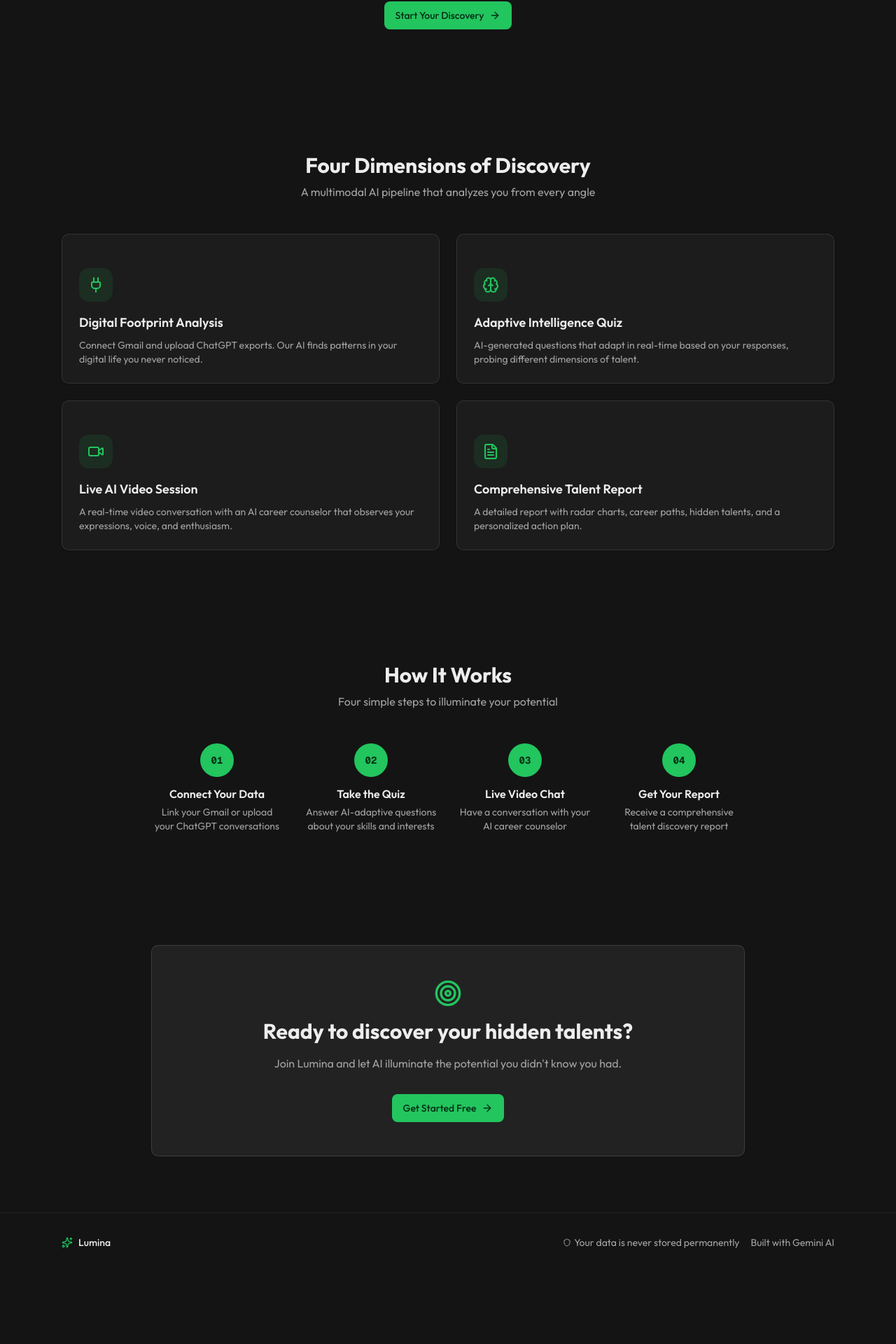
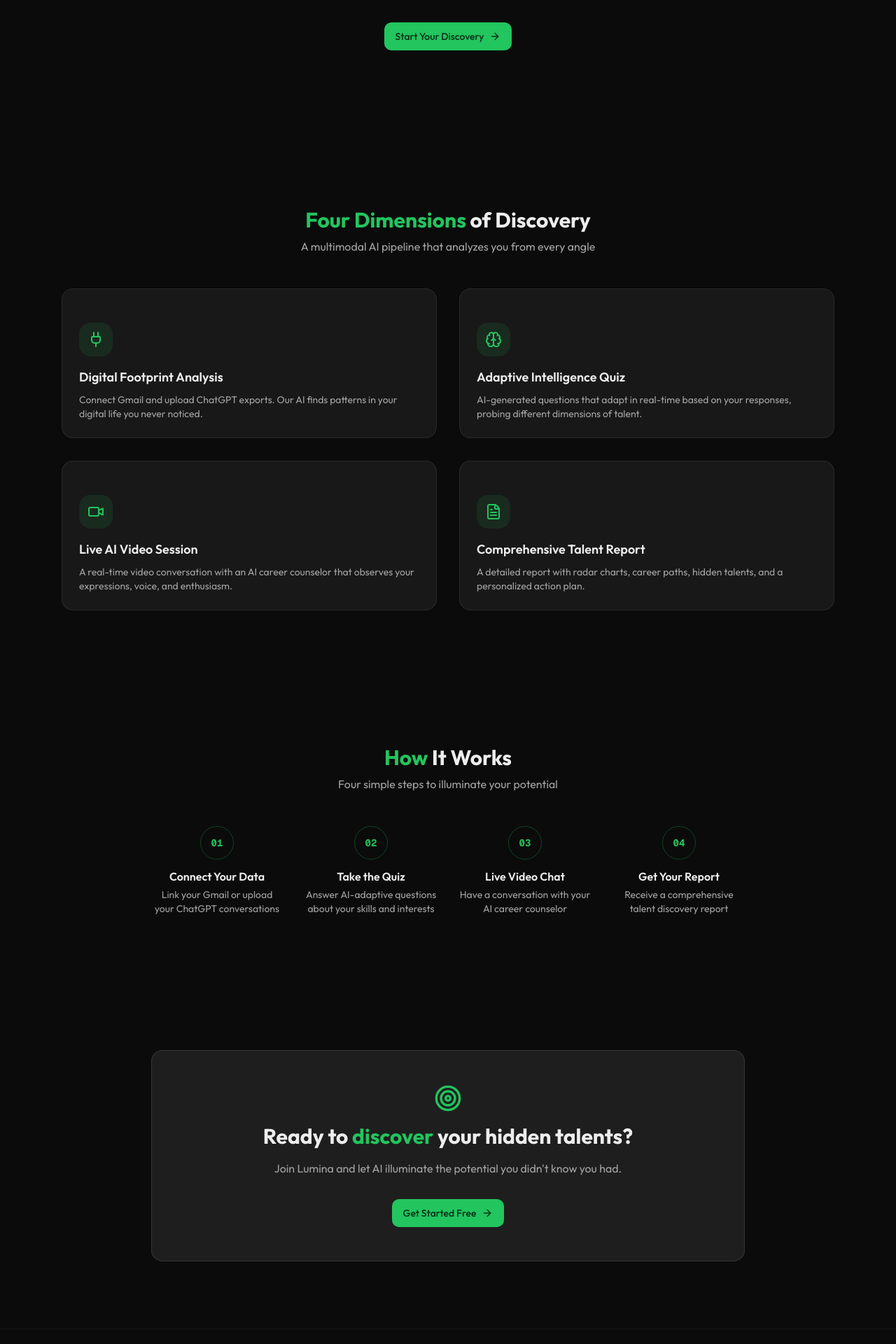
Before and after one commit to abdurshd/lumina, a Next.js app: page / in a window 1280 px wide. Shown: the part 486-2406 px from the top of the page at 70% size. Before the commit the page ends 2303 px from the top, so only its background shows below. Built offline with nearby package versions, Linux system fonts and the light colour scheme; no server answers.

Commit message:
updated the UI

```diff
--- a/src/app/(app)/connections/page.tsx
+++ b/src/app/(app)/connections/page.tsx
@@ -138,7 +138,7 @@ export default function ConnectionsPage() {
   }, [connectedCount, dataSources, user, setDataInsights, advanceStage, analyzeMutation]);
 
   return (
-    <div className="mx-auto max-w-3xl px-6 py-10">
+    <div className="mx-auto max-w-3xl px-6 py-12">
       <PageHeader
         icon={Plug}
         title="Data Connections"
--- a/src/app/(app)/dashboard/page.tsx
+++ b/src/app/(app)/dashboard/page.tsx
@@ -23,7 +23,7 @@ export default function DashboardPage() {
     : 0;
 
   return (
-    <div className="mx-auto max-w-3xl px-6 py-10">
+    <div className="mx-auto max-w-3xl px-6 py-12">
       <div className="mb-8 animate-fade-in-up">
         <div className="flex items-center gap-3 mb-2">
           <Sparkles className="h-6 w-6 text-primary" />
--- a/src/app/(app)/quiz/page.tsx
+++ b/src/app/(app)/quiz/page.tsx
@@ -100,7 +100,7 @@ export default function QuizPage() {
 
   if (isComplete) {
     return (
-      <div className="mx-auto max-w-2xl px-6 py-10">
+      <div className="mx-auto max-w-2xl px-6 py-12">
         <EmptyState
           icon={Brain}
           title="Quiz Complete!"
@@ -116,7 +116,7 @@ export default function QuizPage() {
   }
 
   return (
-    <div className="mx-auto max-w-3xl px-6 py-10">
+    <div className="mx-auto max-w-3xl px-6 py-12">
       <PageHeader
         icon={Brain}
         title="Talent Quiz"
--- a/src/app/(app)/report/page.tsx
+++ b/src/app/(app)/report/page.tsx
@@ -99,7 +99,7 @@ export default function ReportPage() {
   }
 
   return (
-    <div className="mx-auto max-w-4xl px-6 py-10">
+    <div className="mx-auto max-w-4xl px-6 py-12">
       {/* Hero */}
       <div className="mb-10 text-center animate-fade-in-up">
         <Badge className="mb-4 bg-white/[0.06]" variant="secondary">Your Talent Report</Badge>
@@ -134,7 +134,7 @@ export default function ReportPage() {
       <div className="mb-8 animate-fade-in-up" style={{ animationDelay: '200ms' }}>
         <h2 className="flex items-center gap-2 text-xl font-bold mb-4">
           <Sparkles className="h-5 w-5 text-primary" />
-          Top Strengths
+          <span className="text-primary">Top</span> Strengths
         </h2>
         <StrengthsGrid strengths={report.topStrengths} />
       </div>
@@ -175,13 +175,13 @@ export default function ReportPage() {
         </CardContent>
       </Card>
 
-      <div className="h-px bg-white/[0.06] my-8" />
+      <div className="h-px bg-white/[0.06] my-12" />
 
       {/* Career Paths */}
       <div className="mb-8 animate-fade-in-up" style={{ animationDelay: '500ms' }}>
         <h2 className="flex items-center gap-2 text-xl font-bold mb-4">
           <Rocket className="h-5 w-5 text-primary" />
-          Recommended Career Paths
+          <span className="text-primary">Recommended</span> Career Paths
         </h2>
         <CareerPaths paths={report.careerPaths} />
       </div>
--- a/src/app/(app)/session/page.tsx
+++ b/src/app/(app)/session/page.tsx
@@ -110,7 +110,7 @@ export default function SessionPage() {
   const displayError = error || sessionError;
 
   return (
-    <div className="mx-auto max-w-6xl px-6 py-8">
+    <div className="mx-auto max-w-6xl px-6 py-10">
       <PageHeader
         icon={Sparkles}
         title="Live Session"
@@ -166,7 +166,7 @@ export default function SessionPage() {
               <TranscriptPanel entries={transcript} />
             </div>
             {isConnected && (
-              <div className="border-t border-white/[0.06] p-3">
+              <div className="border-t border-white/[0.04] p-3">
                 <form
                   onSubmit={(e) => {
                     e.preventDefault();
--- a/src/app/globals.css
+++ b/src/app/globals.css
@@ -51,20 +51,20 @@
 }
 
 :root {
-  --radius: 0.625rem;
-  --background: #141414;
+  --radius: 0.75rem;
+  --background: #0b0b0b;
   --foreground: #ededed;
-  --card: #1c1c1c;
+  --card: #181818;
   --card-foreground: #ededed;
-  --popover: #1c1c1c;
+  --popover: #181818;
   --popover-foreground: #ededed;
   --primary: #22c55e;
   --primary-foreground: #052e16;
-  --secondary: #262626;
+  --secondary: #1a1a1a;
   --secondary-foreground: #a3a3a3;
-  --muted: #262626;
+  --muted: #1a1a1a;
   --muted-foreground: #a3a3a3;
-  --accent: #262626;
+  --accent: #1a1a1a;
   --accent-foreground: #ededed;
   --destructive: #ef4444;
   --border: rgba(255,255,255,0.1);
@@ -75,7 +75,7 @@
   --chart-3: #4ade80;
   --chart-4: #86efac;
   --chart-5: #15803d;
-  --sidebar: #181818;
+  --sidebar: #0e0e0e;
   --sidebar-foreground: #ededed;
   --sidebar-primary: #22c55e;
   --sidebar-primary-foreground: #052e16;
@@ -126,10 +126,10 @@
 
 @layer utilities {
   .glass {
-    @apply bg-[#1c1c1c] border border-white/[0.1] rounded-lg;
+    @apply bg-[#181818] border border-white/[0.08] rounded-xl;
   }
   .glass-heavy {
-    @apply bg-[#222222] border border-white/[0.12] rounded-lg;
+    @apply bg-[#1e1e1e] border border-white/[0.1] rounded-xl;
   }
   .text-gradient-gold {
     @apply text-[#22c55e];
--- a/src/app/page.tsx
+++ b/src/app/page.tsx
@@ -49,7 +49,7 @@ export default function LandingPage() {
   return (
     <div className="min-h-screen bg-background relative overflow-hidden">
       {/* Header */}
-      <header className="sticky top-0 z-40 glass border-b border-white/[0.06]">
+      <header className="sticky top-0 z-40 bg-background/80 backdrop-blur-md">
         <div className="mx-auto flex max-w-6xl items-center justify-between px-6 py-4">
           <div className="flex items-center gap-2.5">
             <Sparkles className="h-6 w-6 text-primary" />
@@ -62,7 +62,7 @@ export default function LandingPage() {
       </header>
 
       {/* Hero */}
-      <section className="relative mx-auto max-w-4xl px-6 py-24 text-center">
+      <section className="relative mx-auto max-w-5xl px-6 py-32 text-center">
         <div className="mb-6 inline-flex items-center gap-2 rounded-full glass px-4 py-1.5 text-sm text-primary animate-fade-in-up">
           <Zap className="h-4 w-4" />
           Powered by Gemini Multimodal AI
@@ -88,14 +88,14 @@ export default function LandingPage() {
       </section>
 
       {/* Features */}
-      <section className="relative mx-auto max-w-6xl px-6 py-20">
+      <section className="relative mx-auto max-w-6xl px-6 py-24">
         <div className="text-center mb-12 animate-fade-in-up">
-          <h2 className="text-3xl font-bold">Four Dimensions of Discovery</h2>
+          <h2 className="text-3xl font-bold"><span className="text-primary">Four Dimensions</span> of Discovery</h2>
           <p className="mt-2 text-muted-foreground">
             A multimodal AI pipeline that analyzes you from every angle
           </p>
         </div>
-        <div className="grid gap-6 sm:grid-cols-2">
+        <div className="grid gap-8 sm:grid-cols-2">
           {features.map((feature, i) => (
             <Card key={i} className="relative overflow-hidden glass hover:border-white/[0.18] transition-all duration-500 animate-fade-in-up" style={{ animationDelay: `${400 + i * 100}ms` }}>
               <CardContent className="pt-6">
@@ -111,17 +111,17 @@ export default function LandingPage() {
       </section>
 
       {/* How it works */}
-      <section className="relative py-20">
-        <div className="absolute inset-0 bg-[#1a1a1a] -z-10" />
+      <section className="relative py-24">
+        <div className="absolute inset-0 bg-[#111111] -z-10" />
         <div className="mx-auto max-w-4xl px-6">
           <div className="text-center mb-12">
-            <h2 className="text-3xl font-bold">How It Works</h2>
+            <h2 className="text-3xl font-bold"><span className="text-primary">How</span> It Works</h2>
             <p className="mt-2 text-muted-foreground">Four simple steps to illuminate your potential</p>
           </div>
           <div className="grid gap-8 sm:grid-cols-2 lg:grid-cols-4">
             {howItWorks.map((item, i) => (
               <div key={item.step} className="text-center animate-fade-in-up" style={{ animationDelay: `${i * 100}ms` }}>
-                <div className="mx-auto mb-3 flex h-12 w-12 items-center justify-center rounded-full bg-primary text-primary-foreground font-bold font-mono text-sm">
+                <div className="mx-auto mb-3 flex h-12 w-12 items-center justify-center rounded-full border border-primary/30 text-primary font-bold font-mono text-sm">
                   {item.step}
                 </div>
                 <h3 className="font-semibold mb-1 font-sans">{item.title}</h3>
@@ -133,10 +133,10 @@ export default function LandingPage() {
       </section>
 
       {/* CTA */}
-      <section className="mx-auto max-w-4xl px-6 py-20 text-center relative">
+      <section className="mx-auto max-w-4xl px-6 py-24 text-center relative">
         <div className="relative rounded-2xl glass-heavy p-12 overflow-hidden">
           <Target className="mx-auto mb-4 h-10 w-10 text-primary" />
-          <h2 className="text-3xl font-bold mb-4">Ready to discover your hidden talents?</h2>
+          <h2 className="text-3xl font-bold mb-4">Ready to <span className="text-primary">discover</span> your hidden talents?</h2>
           <p className="text-muted-foreground mb-8 max-w-xl mx-auto">
             Join Lumina and let AI illuminate the potential you didn&apos;t know you had.
           </p>
@@ -149,7 +149,7 @@ export default function LandingPage() {
       </section>
 
       {/* Footer */}
-      <footer className="border-t border-white/[0.06] py-8">
+      <footer className="border-t border-white/[0.04] py-10">
         <div className="mx-auto max-w-6xl px-6 flex items-center justify-between">
           <div className="flex items-center gap-2">
             <Sparkles className="h-4 w-4 text-primary" />
--- a/src/components/layout/sidebar.tsx
+++ b/src/components/layout/sidebar.tsx
@@ -29,12 +29,12 @@ export function Sidebar() {
   const { profile, signOut } = useAuthStore();
 
   return (
-    <aside className="flex h-full w-64 flex-col glass border-r border-white/[0.06]">
+    <aside className="flex h-full w-64 flex-col bg-sidebar border-r border-white/[0.04]">
       <div className="flex items-center gap-2.5 px-6 py-5">
         <Sparkles className="h-6 w-6 text-primary" />
         <span className="text-xl font-bold text-gradient-gold">Lumina</span>
       </div>
-      <div className="h-px bg-white/[0.06]" />
+      <div className="h-px bg-white/[0.04]" />
       <nav className="flex-1 space-y-1 px-3 py-4">
         {navItems.map((item, i) => (
           <Link
@@ -53,7 +53,7 @@ export function Sidebar() {
           </Link>
         ))}
       </nav>
-      <div className="h-px bg-white/[0.06]" />
+      <div className="h-px bg-white/[0.04]" />
       <div className="flex items-center gap-3 px-4 py-4">
         <Avatar className="h-8 w-8 border border-white/[0.1]">
           <AvatarImage src={profile?.photoURL} />
--- a/src/components/session/audio-visualizer.tsx
+++ b/src/components/session/audio-visualizer.tsx
@@ -22,7 +22,7 @@ export function AudioVisualizer({ isActive }: AudioVisualizerProps) {
             background: isActive
               ? `linear-gradient(to top, #22c55e, #4ade80)`
               : 'rgba(255,255,255,0.15)',
-            boxShadow: isActive ? '0 0 6px rgba(34,197,94,0.2)' : 'none',
+            boxShadow: 'none',
           }}
         />
       ))}
--- a/src/components/shared/empty-state.tsx
+++ b/src/components/shared/empty-state.tsx
@@ -11,12 +11,12 @@ interface EmptyStateProps {
 
 export function EmptyState({ icon: Icon, title, description, action }: EmptyStateProps) {
   return (
-    <div className="flex flex-col items-center justify-center py-16 text-center animate-fade-in-up">
+    <div className="flex flex-col items-center justify-center py-20 text-center animate-fade-in-up">
       <div className="mx-auto mb-4 flex h-16 w-16 items-center justify-center rounded-full bg-primary/10">
         <Icon className="h-8 w-8 text-primary" />
       </div>
       <h2 className="text-xl font-semibold mb-2">{title}</h2>
-      <p className="max-w-sm text-muted-foreground mb-6">{description}</p>
+      <p className="max-w-md text-muted-foreground mb-6">{description}</p>
       {action}
     </div>
   );
--- a/src/components/ui/progress.tsx
+++ b/src/components/ui/progress.tsx
@@ -21,7 +21,7 @@ function Progress({
     >
       <ProgressPrimitive.Indicator
         data-slot="progress-indicator"
-        className="bg-primary h-full w-full flex-1 transition-all shadow-[0_0_8px_rgba(245,158,11,0.3)]"
+        className="bg-primary h-full w-full flex-1 transition-all"
         style={{ transform: `translateX(-${100 - (value || 0)}%)` }}
       />
     </ProgressPrimitive.Root>
```
